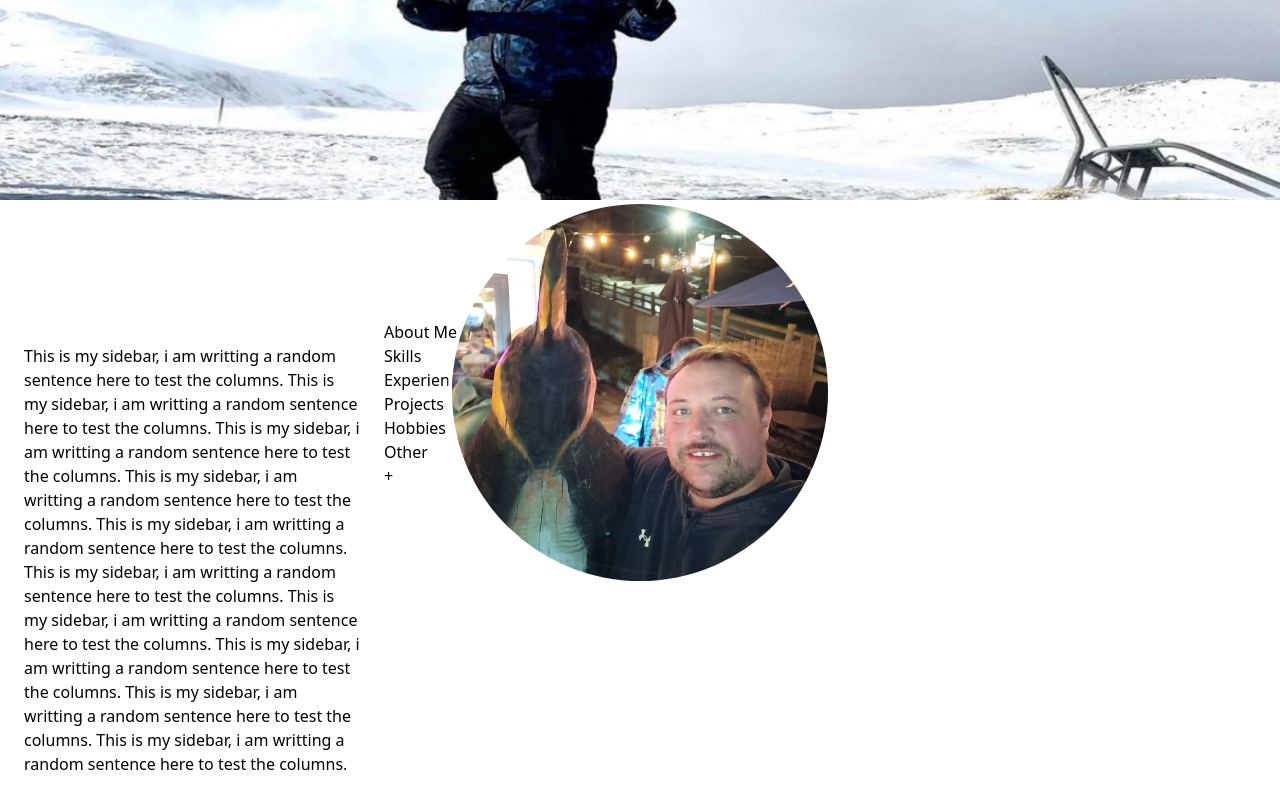
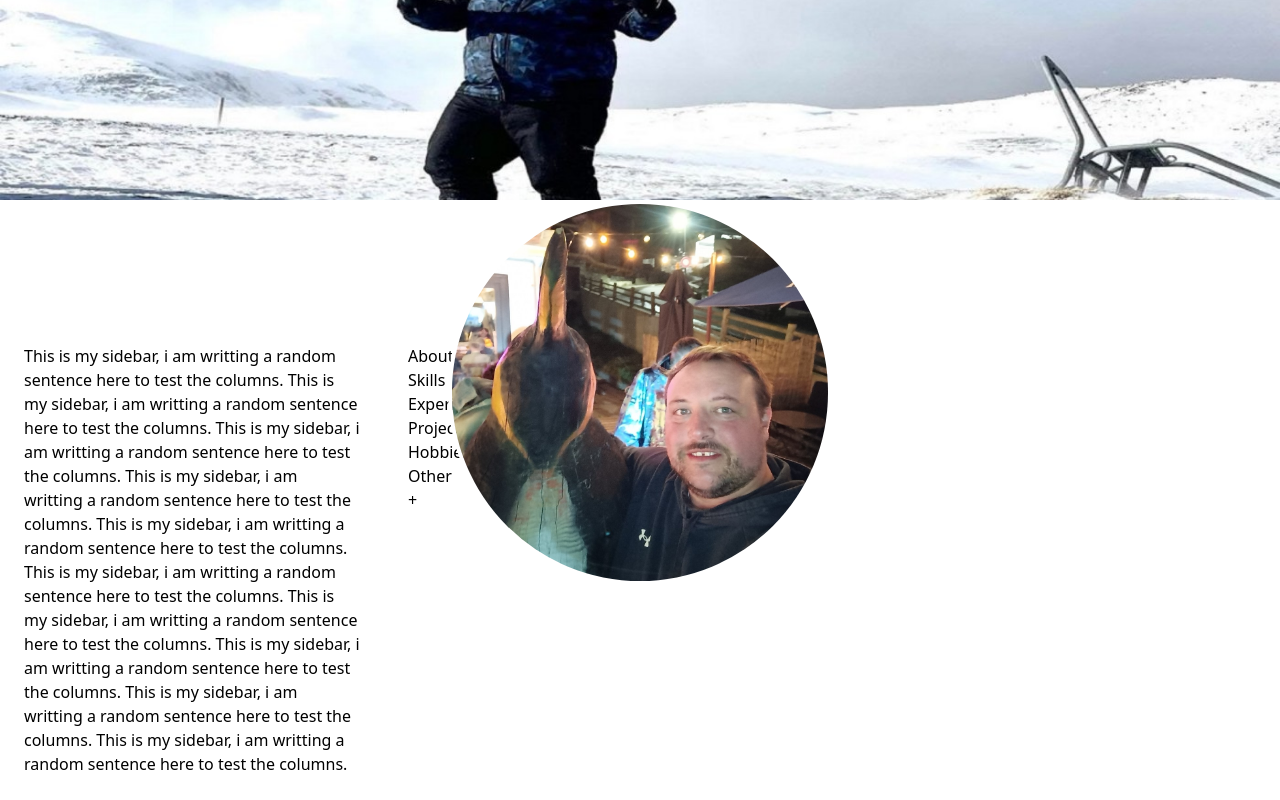
Before and after one commit to aaron-wilson-awcs/personal-portfolio, a React app in the folder PersonalPortfolio.React/: page / in a window 1280 px wide. Shown: the part 200-1000 px from the top of the page. Built offline with nearby package versions, Linux system fonts and the light colour scheme; the HTML template or start-up script is replaced by a standard one.

Commit message:
capitalisation issue

```diff
--- a/PersonalPortfolio.React/src/modules/Content/Content.tsx
+++ b/PersonalPortfolio.React/src/modules/Content/Content.tsx
@@ -3,7 +3,7 @@ import './Content.css'
 function Content() {
   return (
     <>
-      <div id="Content">
+      <div id="content">
         <ul>
             <li><h1>About Me</h1></li>
             <li><h1>Skills</h1></li>
```
